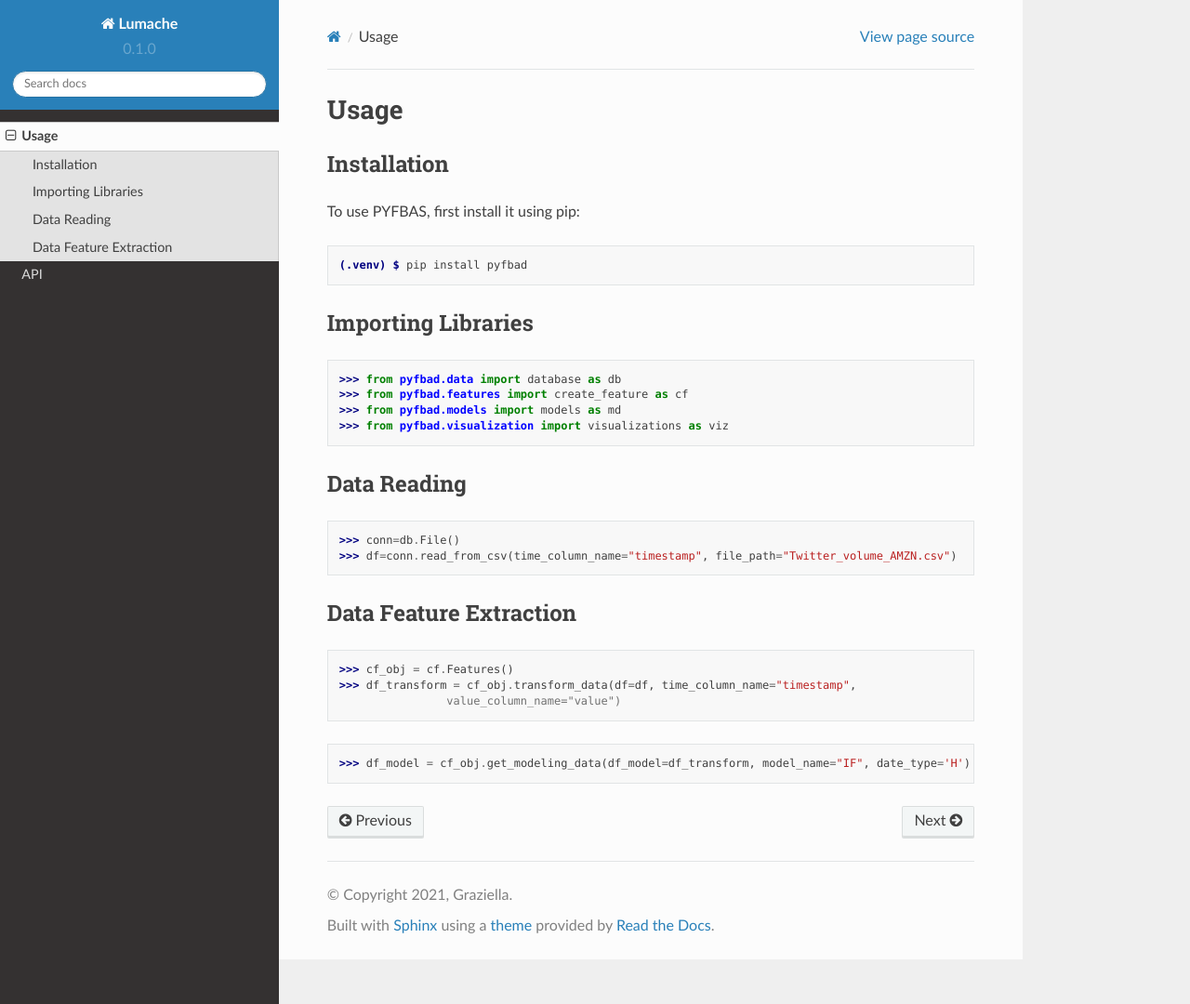
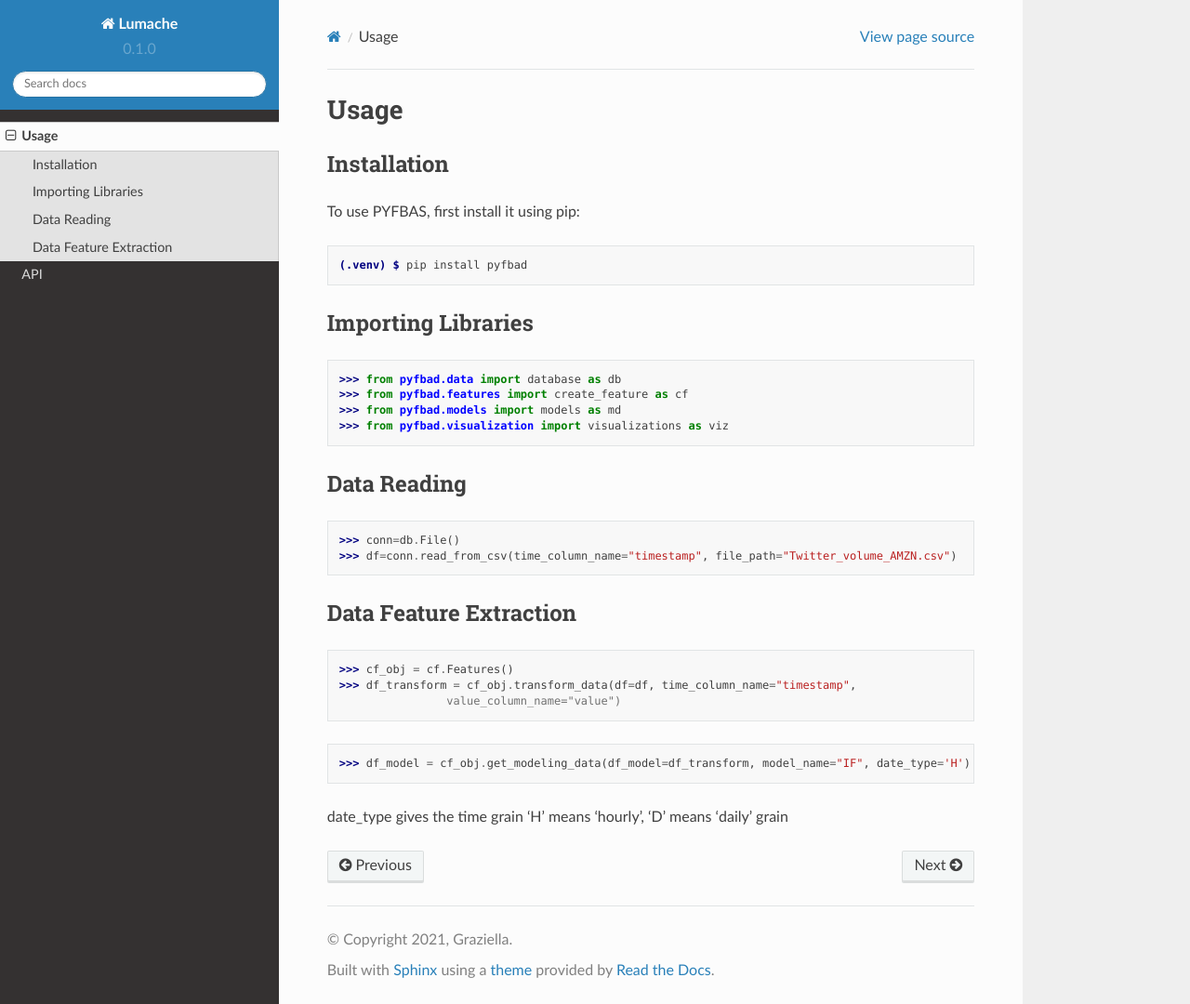
Before and after one commit to cankaya96/rtd-tutorial, a Sphinx documentation site: the page built from docs/source/usage.rst, in a window 1280 px wide and 1080 px high. Shown: the whole window at 93% size. Built offline with Sphinx 7.4.7 and the Read the Docs theme 2.0.0, drawn with Linux system fonts in a browser that asks for light colours.

Commit message:
Update usage.rst

```diff
--- a/docs/source/usage.rst
+++ b/docs/source/usage.rst
@@ -31,3 +31,5 @@ Data Feature Extraction
                 value_column_name="value")
 
 >>> df_model = cf_obj.get_modeling_data(df_model=df_transform, model_name="IF", date_type='H')
+
+date_type gives the time grain 'H' means 'hourly', 'D' means 'daily' grain
```
